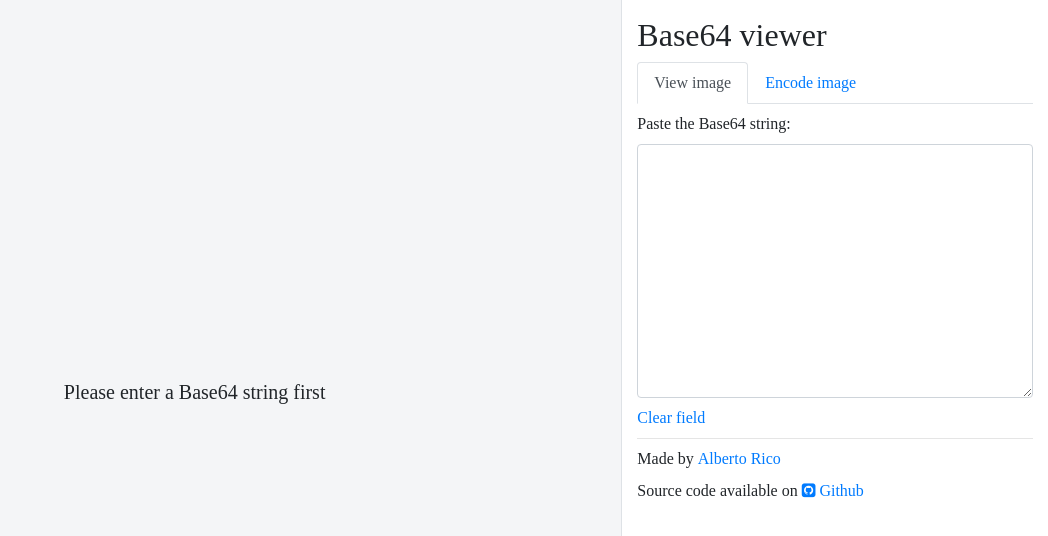
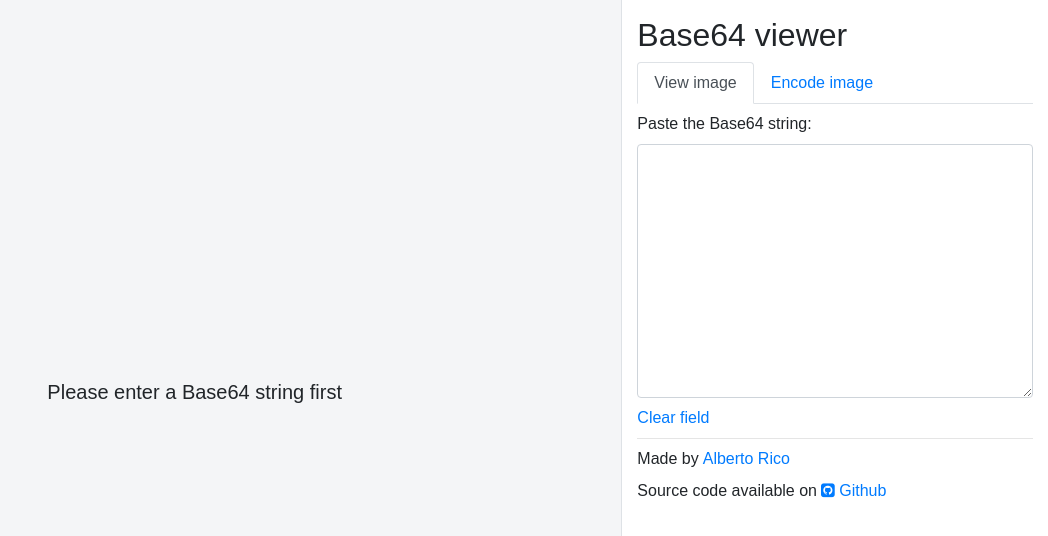
Before and after one commit to alrico88/base64-viewer, a Vue app: page / in a window 1280 px wide. Shown: the top 536 px of the page, without its empty margins (232-1280 px from the left). Built offline with nearby package versions, Linux system fonts and the light colour scheme; a small style sheet from the web is missing; what vue-clipboard2, vue-notification would draw is missing.

Commit message:
🔤 Default font fallback

```diff
--- a/src/App.vue
+++ b/src/App.vue
@@ -31,7 +31,7 @@ export default {
 
 body,
 html {
-  font-family: "Fira Sans" !important;
+  font-family: "Fira Sans", sans-serif !important;
 }
 
 .bg-smoke {
```
